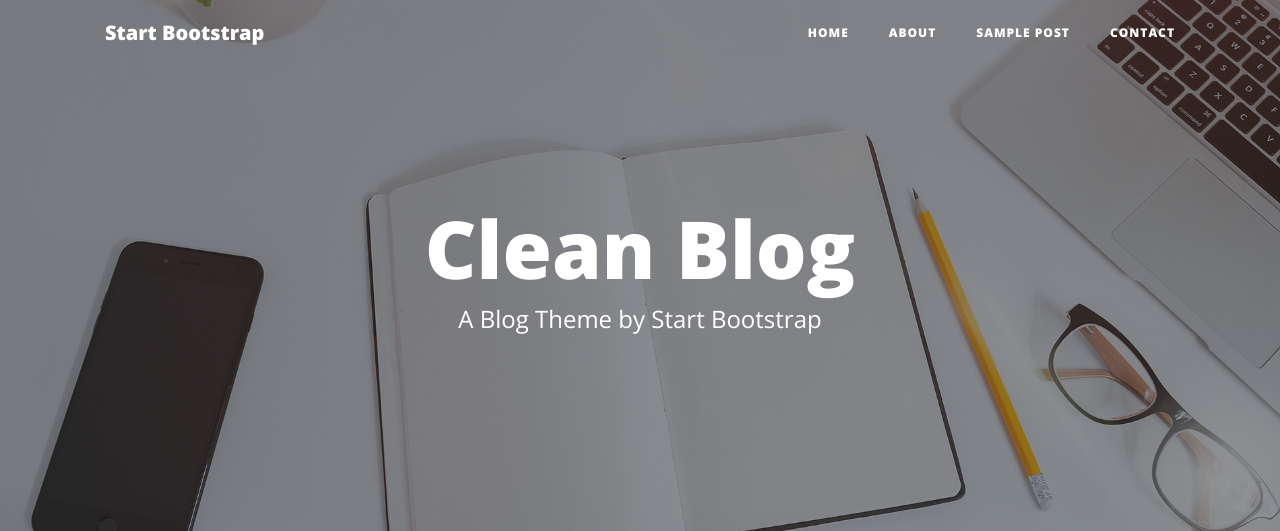
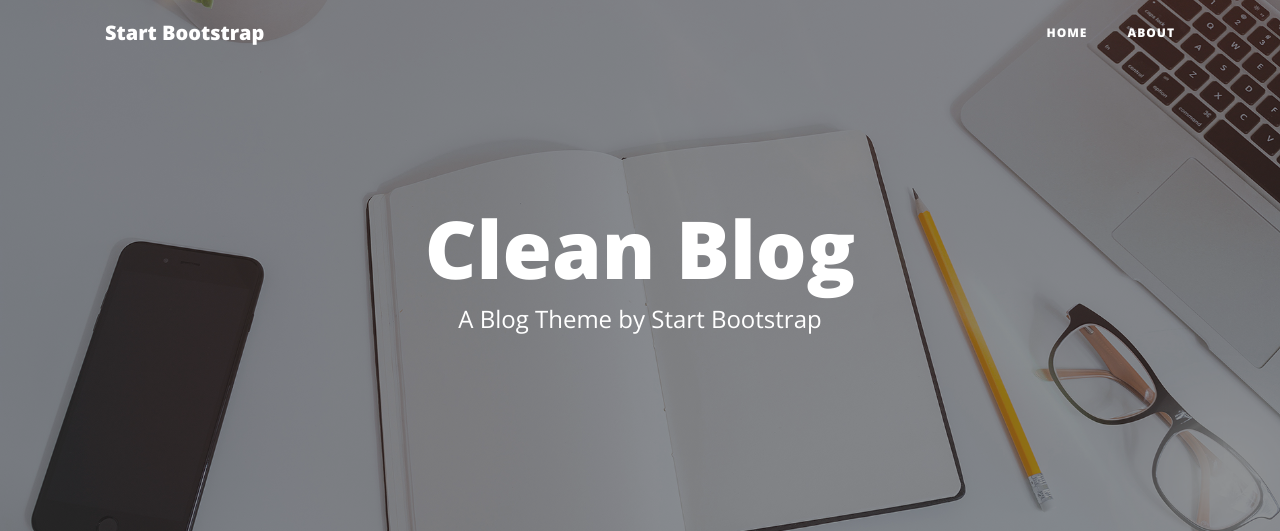
Before and after one commit to creativechern/django-blog, a Django app: page / in a window 1280 px wide. Shown: the top 531 px of the page. Run offline with Django 3.2, Linux system fonts and the light colour scheme; some libraries are stand-ins or nearby versions.

Commit message:
Comment post and contact pages temporarily.

```diff
--- a/templates/blog/base.html
+++ b/templates/blog/base.html
@@ -43,11 +43,11 @@
             <a class="nav-link" href="{% url 'about' %}">About</a>
           </li>
           <li class="nav-item">
-            <a class="nav-link" href="{% url 'post' %}">Sample Post</a>
+            {% comment %} <a class="nav-link" href="{% url 'post' %}">Sample Post</a>
           </li>
           <li class="nav-item">
             <a class="nav-link" href="{% url 'contact' %}">Contact</a>
-          </li>
+          </li> {% endcomment %}
         </ul>
       </div>
     </div>
```
